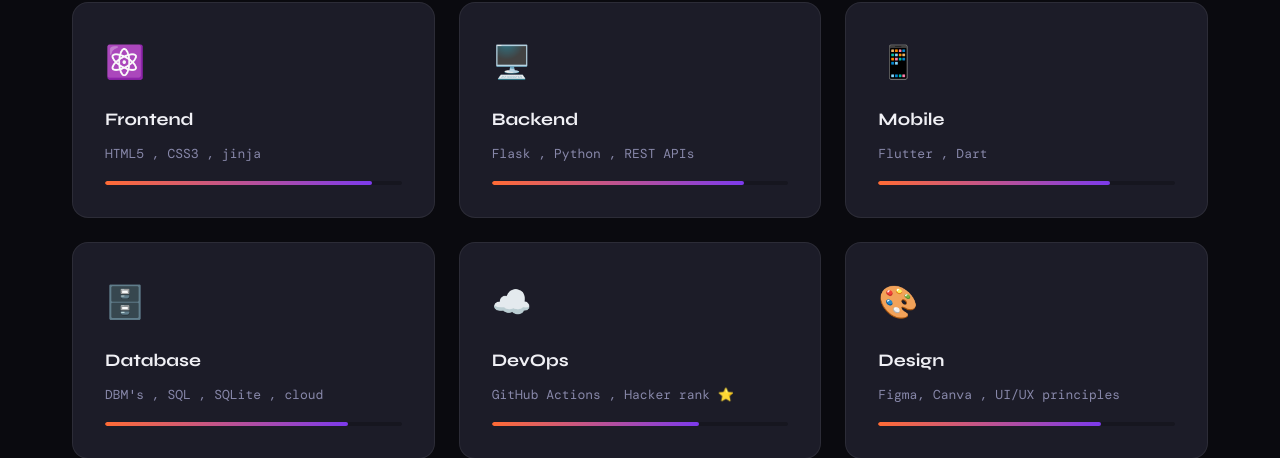
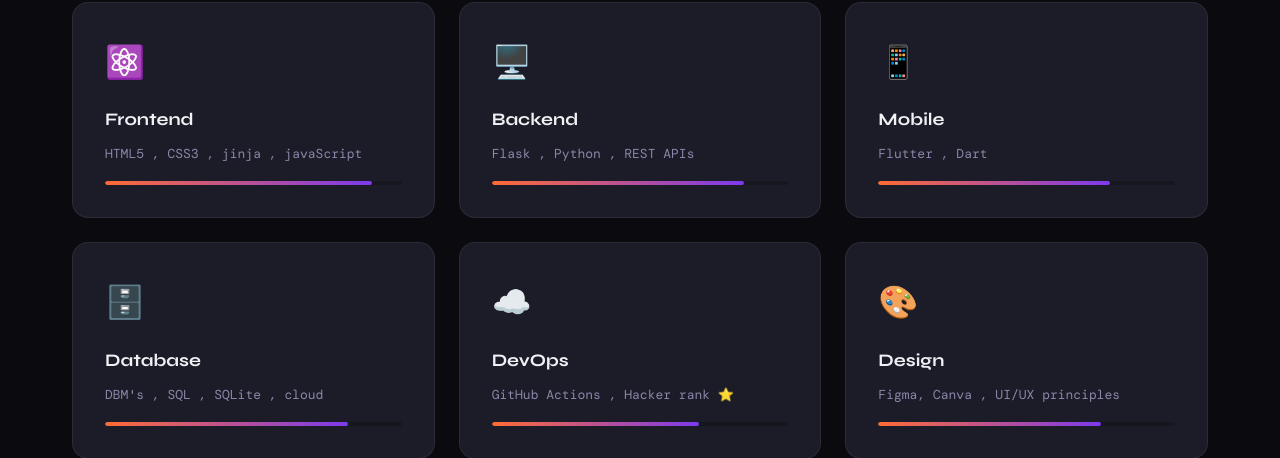
Before and after one commit to DarshiL-Sharma/dev-portfolio, a Flask app: page / in a window 1280 px wide. Shown: the part 2252-2710 px from the top of the page. Run offline with Flask 3, Linux system fonts and the light colour scheme; some web fonts are replaced.

Commit message:
Add 'javaScript' to frontend skills list

```diff
--- a/templates/home_page.html
+++ b/templates/home_page.html
@@ -116,7 +116,7 @@
         <div class="skill-card" data-delay="0">
           <div class="skill-icon">⚛️</div>
           <h3>Frontend</h3>
-          <p>  HTML5 , CSS3 , jinja </p>
+          <p>  HTML5 , CSS3 , jinja , javaScript</p>
           <div class="skill-bar"><div class="skill-fill" style="--w:90%"></div></div>
         </div>
         <div class="skill-card" data-delay="1">
```
